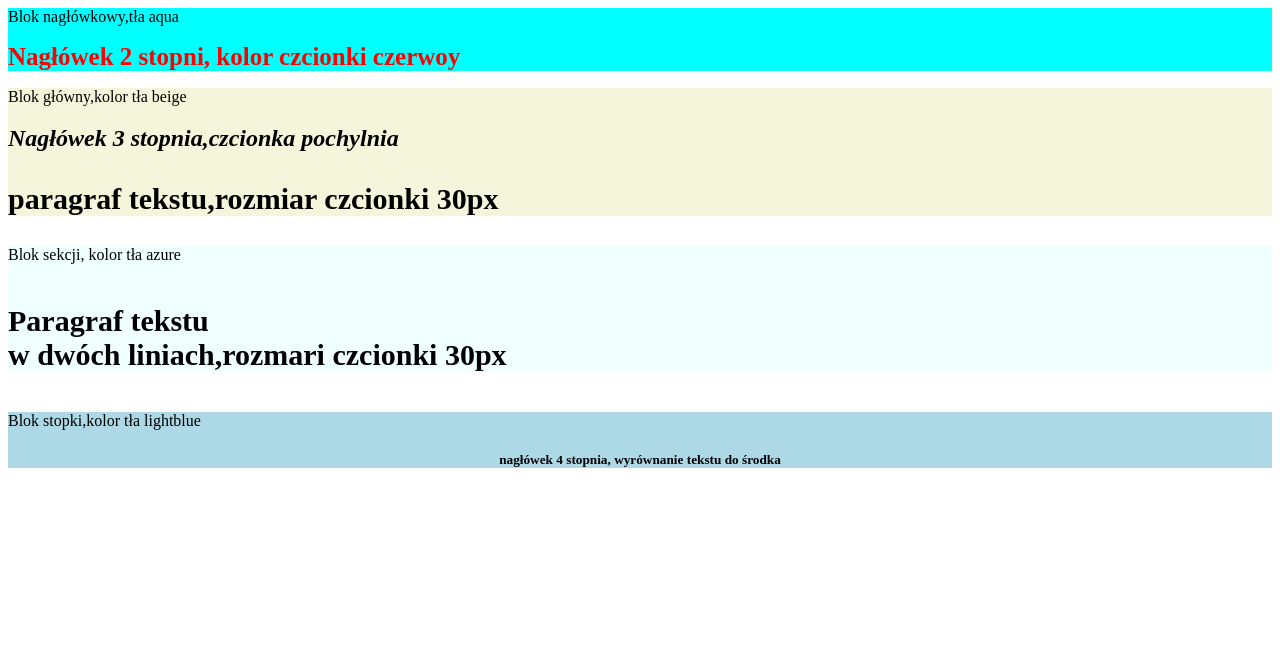
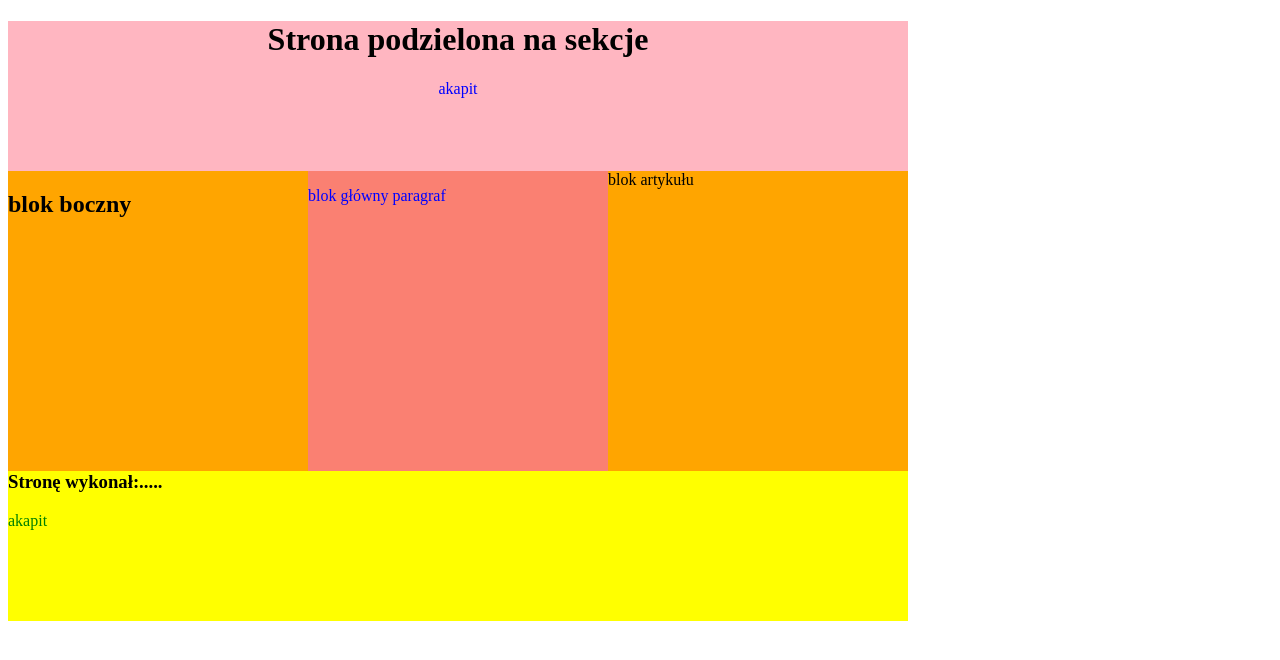
Before and after one commit to Serotonina333/3tie, a plain HTML site: page index2.html in a window 1280 px wide. Drawn offline with Linux system fonts and the light colour scheme.

Commit message:
Add files via upload

```diff
--- a/index2.html
+++ b/index2.html
@@ -1,62 +1,67 @@
 <!DOCTYPE html>
-<html lang="en">
+<html lang="pl">
 <head>
     <meta charset="UTF-8">
     <meta name="viewport" content="width=device-width, initial-scale=1.0">
-    <title>Document</title>
+    <title>Pierwsze bloki</title>
     <style>
         header{
-            background-color: aqua;
+            width: 900px;
+            height: 150px;
+            background-color: lightpink;
+            text-align: center;
         }
-        h1{
-            font-size: 25px;
-            color: red;
+        p{
+            color: blue;
+
+        }
+        aside{
+            width: 300px;
+            height: 300px;
+            float: left;
+            background-color: orange;
         }
         main{
-            background-color: beige;
+            width: 300px;
+            height: 300px;
+            float: left;
+            background-color: salmon;
         }
-        h2{
-            font-style: italic;
-        }
-        h3{
-            font-size: 30px;
-        }
-        section{
-            background-color: azure;
-        }
-        h4{
-            font-size: 30px;
+        article{
+            width: 300px;
+            height: 300px;
+            float: left;
+            background-color: orange;
         }
         footer{
-            background-color: lightblue;
+            width: 900px;
+            height: 150px;
+            background-color: yellow;
+            clear: both;
+
         }
-        h5{
-            text-align: center;
+        #p2{
+            color: green;
         }
     </style>
 </head>
 <body>
     <header>
-        Blok nagłówkowy,tła aqua
-        <br>
-        <h1>Nagłówek 2 stopni, kolor czcionki czerwoy</h1>
+        <h1>Strona podzielona na sekcje</h1>
+        <p>akapit</p>
     </header>
+    <aside>
+        <h2>blok boczny</h2>
+    </aside>
     <main>
-        Blok główny,kolor tła beige
-        <br>
-        <h2>Nagłówek 3 stopnia,czcionka pochylnia</h2>
-        <h3>paragraf tekstu,rozmiar czcionki 30px</h3>
+        <p>blok główny paragraf</p>
     </main>
-    <section>
-        Blok sekcji, kolor tła azure
-        <br>
-        <h4>Paragraf tekstu<br>
-        w dwóch liniach,rozmari czcionki 30px</h4>
-    </section>
+    <article>
+        blok artykułu
+    </article>
     <footer>
-        Blok stopki,kolor tła lightblue
-        <br>
-        <h5>nagłówek 4 stopnia, wyrównanie tekstu do środka</h5>
+        <h3>Stronę wykonał:.....</h3>
+        <p id="p2">akapit</p>
     </footer>
 </body>
 </html>
```
